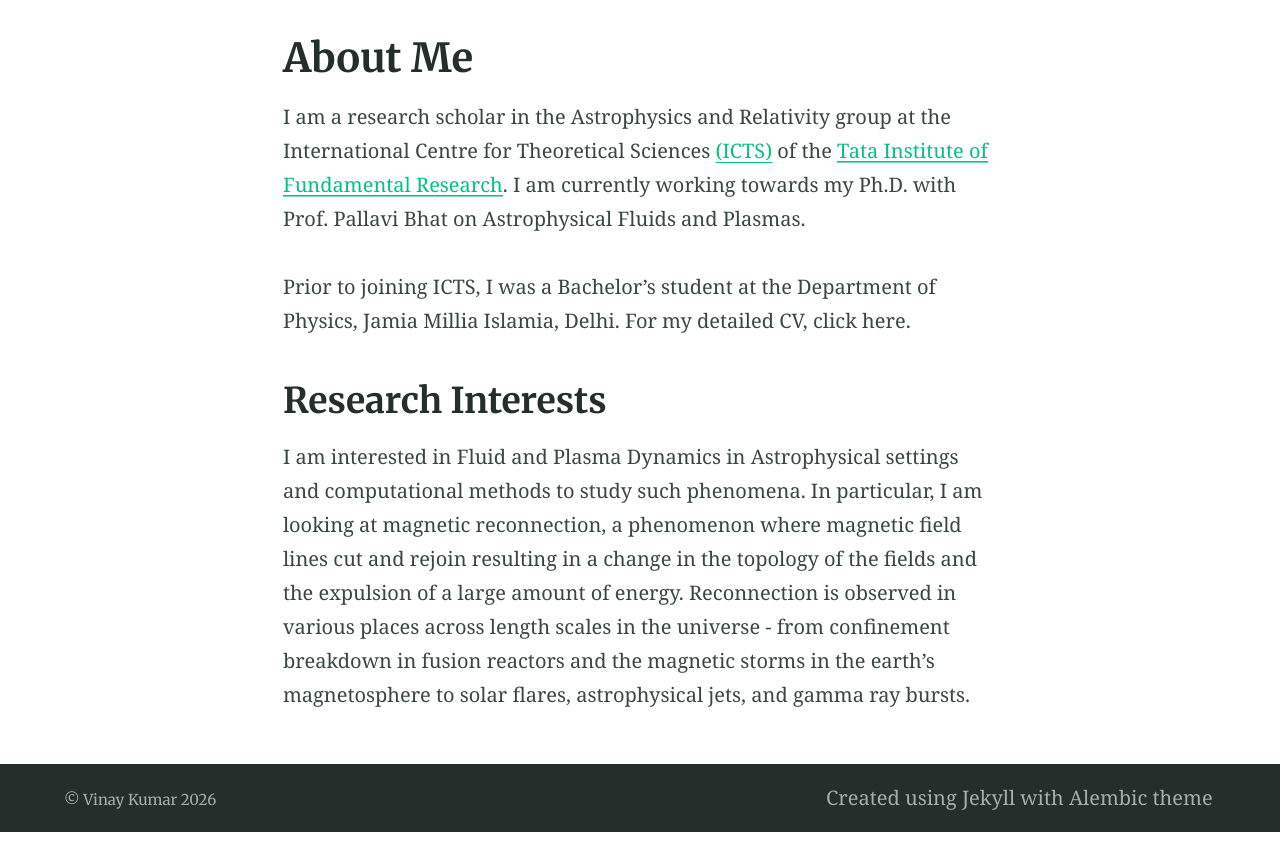
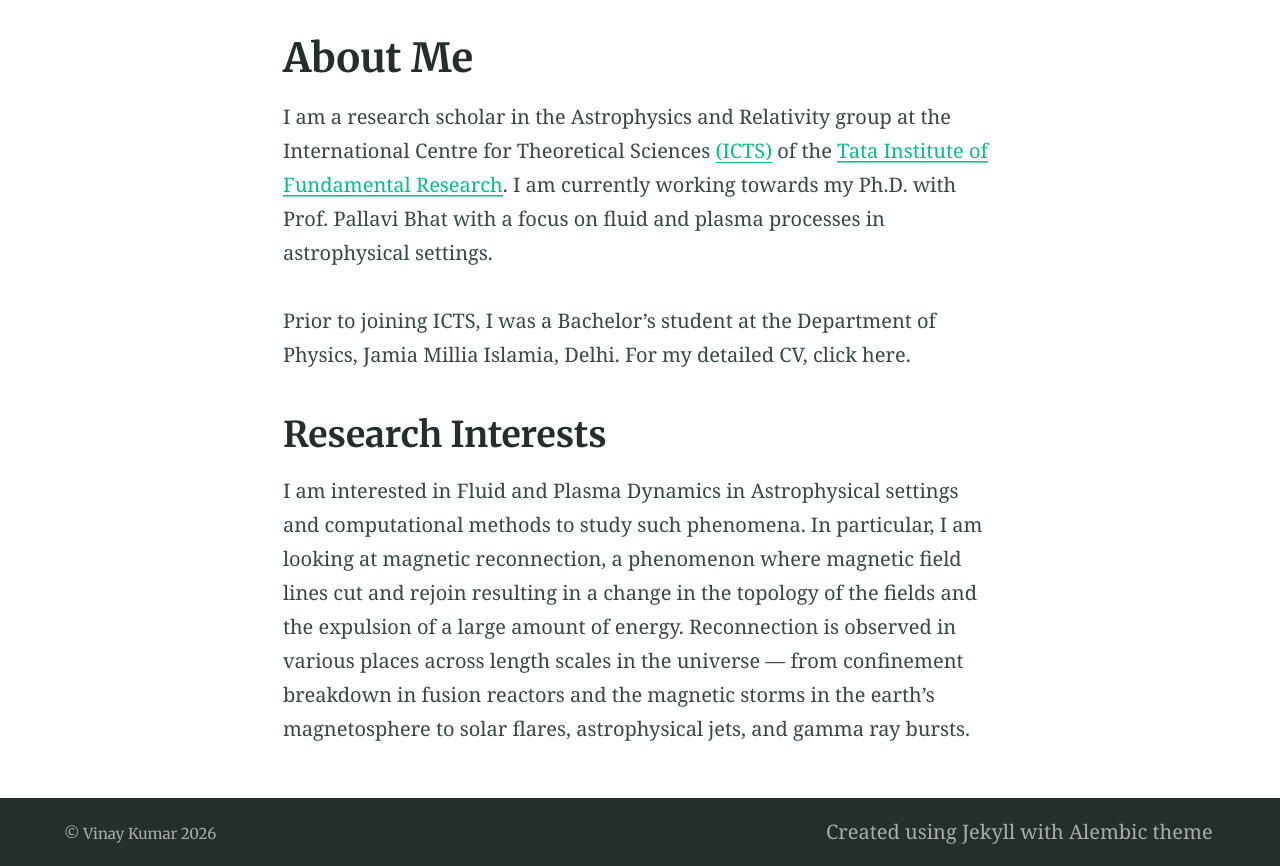
Before and after one commit to the21vk/the21vk.github.io-new, a Jekyll site: the page built from index.md, in a window 1280 px wide, cut to the strip 412-1278 px from the top of the page. Built offline with Jekyll 4.4.1, drawn with Linux system fonts in a browser that asks for light colours; before the commit the page ends 1244 px from its top, so only the background shows below that.

Commit message:
Updated index.md

```diff
--- a/index.md
+++ b/index.md
@@ -8,7 +8,7 @@ excerpt: "I am "
 ---
 
 
-I am a research scholar in the Astrophysics and Relativity group at the International Centre for Theoretical Sciences [(ICTS)](https://icts.res.in/) of the [Tata Institute of Fundamental Research](https://tifr.res.in). I am currently working towards my Ph.D. with Prof. Pallavi Bhat on Astrophysical Fluids and Plasmas.
+I am a research scholar in the Astrophysics and Relativity group at the International Centre for Theoretical Sciences [(ICTS)](https://icts.res.in/) of the [Tata Institute of Fundamental Research](https://tifr.res.in). I am currently working towards my Ph.D. with Prof. Pallavi Bhat with a focus on fluid and plasma processes in astrophysical settings.
 
 Prior to joining ICTS, I was a Bachelor's student at the Department of Physics, Jamia Millia Islamia, Delhi. For my detailed CV, click here.
 
@@ -17,7 +17,7 @@ Prior to joining ICTS, I was a Bachelor's student at the Department of Physics,
 
 ## Research Interests
 
-I am interested in Fluid and Plasma Dynamics in Astrophysical settings and computational methods to study such phenomena. In particular, I am looking at magnetic reconnection, a phenomenon where magnetic field lines cut and rejoin resulting in a change in the topology of the fields and the expulsion of a large amount of energy. Reconnection is observed in various places across length scales in the universe - from confinement breakdown in fusion reactors and the magnetic storms in the earth's magnetosphere to solar flares, astrophysical jets, and gamma ray bursts.
+I am interested in Fluid and Plasma Dynamics in Astrophysical settings and computational methods to study such phenomena. In particular, I am looking at magnetic reconnection, a phenomenon where magnetic field lines cut and rejoin resulting in a change in the topology of the fields and the expulsion of a large amount of energy. Reconnection is observed in various places across length scales in the universe —  from confinement breakdown in fusion reactors and the magnetic storms in the earth's magnetosphere to solar flares, astrophysical jets, and gamma ray bursts.
 
 <!-- Currently, I am exploring magnetic reconnection in 3D by performing numerical experiments using MHD simulations. The movie below shows one such simulation. -->
 
```
